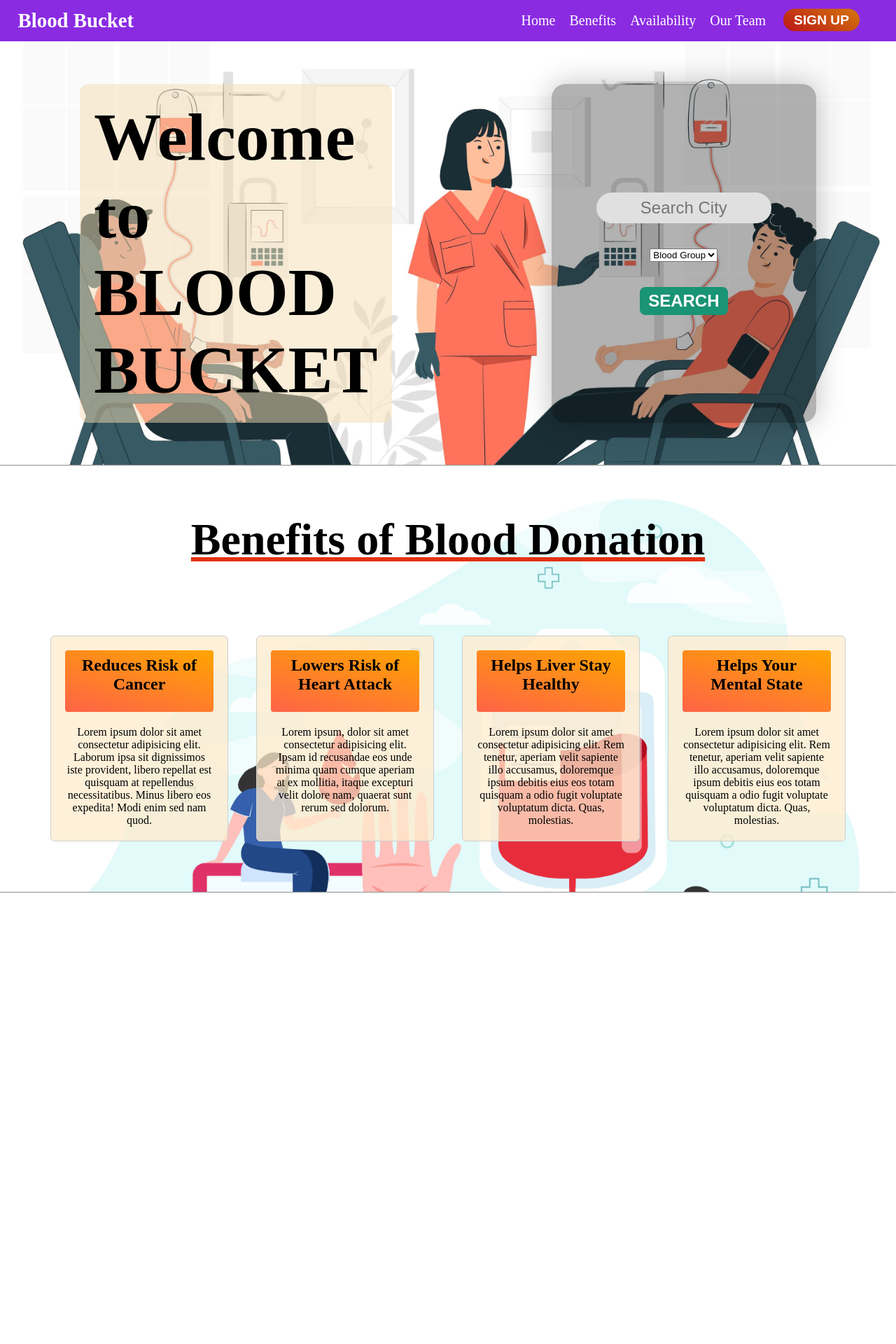
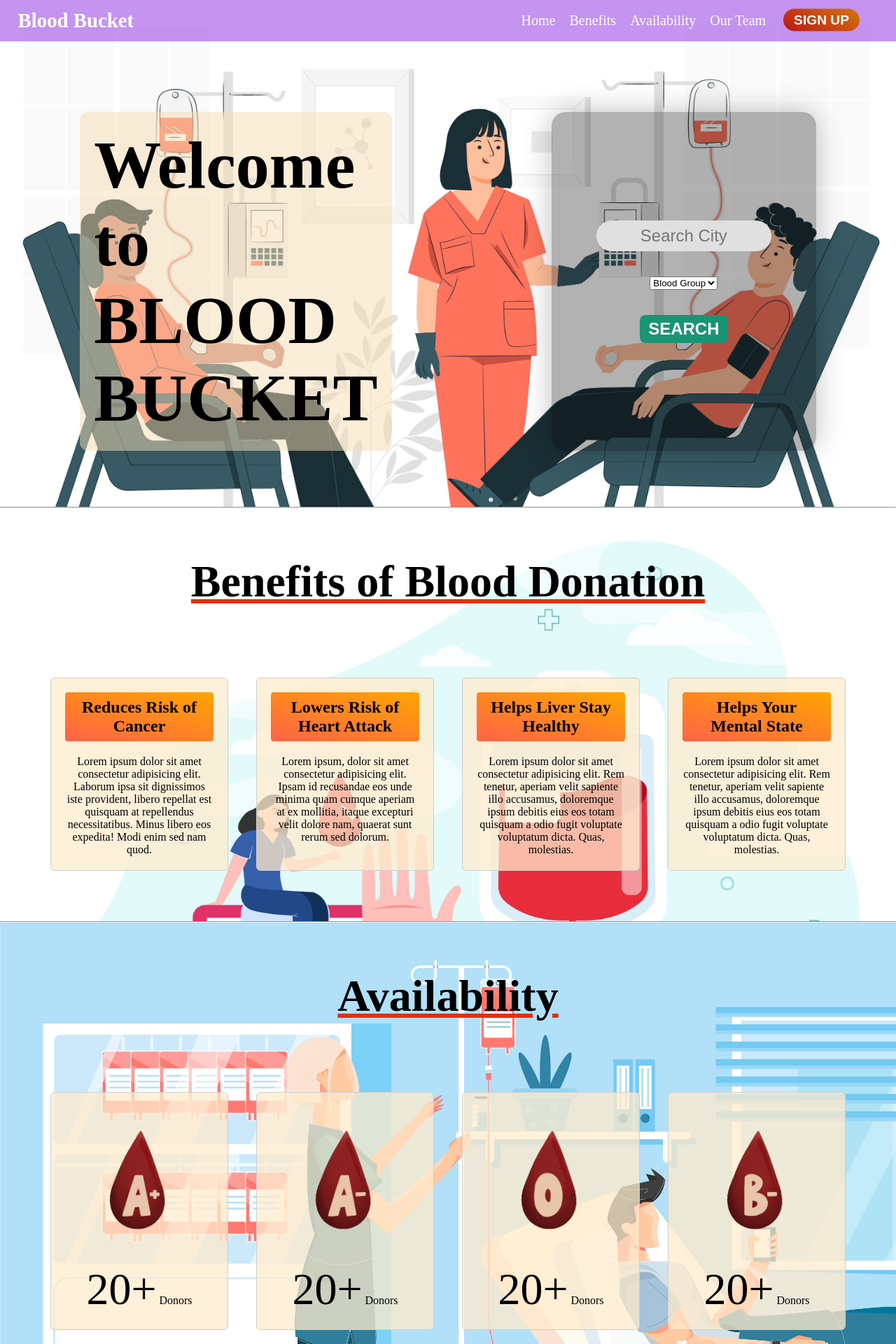
Before and after one commit to SugamKumarSingh/blood-bucket-responsive, a PHP site: page /src/index.html in a window 1280 px wide. Shown: the top 1920 px of the page at 70% size. Before the commit the page ends 1276 px from the top, so only its background shows below. Run offline with PHP 8.4, Linux system fonts and the light colour scheme.

Commit message:
updated index.html and style.css
major updates in index.html and style.css

```diff
--- a/src/index.html
+++ b/src/index.html
@@ -66,7 +66,7 @@
                 <div class="box-head">
                     <h2>
                         Reduces Risk of Cancer
-                    </h2><br>
+                    </h2>
                 </div>
                 Lorem ipsum dolor sit amet consectetur adipisicing elit. Laborum ipsa sit dignissimos iste provident,
                 libero repellat est quisquam at repellendus necessitatibus. Minus libero eos expedita! Modi enim sed nam
@@ -76,7 +76,7 @@
                 <div class="box-head">
                     <h2>
                         Lowers Risk of Heart Attack
-                    </h2><br>
+                    </h2>
                 </div>
                 Lorem ipsum, dolor sit amet consectetur adipisicing elit. Ipsam id recusandae eos unde minima quam
                 cumque aperiam at ex mollitia, itaque excepturi velit dolore nam, quaerat sunt rerum sed dolorum.
@@ -85,7 +85,7 @@
                 <div class="box-head">
                     <h2>
                         Helps Liver Stay Healthy
-                    </h2><br>
+                    </h2>
                 </div>
                 Lorem ipsum dolor sit amet consectetur adipisicing elit. Rem tenetur, aperiam velit sapiente illo
                 accusamus, doloremque ipsum debitis eius eos totam quisquam a odio fugit voluptate voluptatum dicta.
@@ -95,7 +95,7 @@
                 <div class="box-head">
                     <h2>
                         Helps Your Mental State
-                    </h2><br>
+                    </h2>
                 </div>
                 Lorem ipsum dolor sit amet consectetur adipisicing elit. Rem tenetur, aperiam velit sapiente illo
                 accusamus, doloremque ipsum debitis eius eos totam quisquam a odio fugit voluptate voluptatum dicta.
@@ -105,6 +105,66 @@
     </section>
     <hr>
 
+    <section style="background-image: url(../assets/images/1.jpg); background-size: cover;" id="availability">
+        <div class="head-container">
+            <h2>
+                Availability
+            </h2>
+        </div>
+        <div class="body-container">
+            <div class="box">
+                <div class="bg-img"><img src="../assets/blood-group/a+.gif" alt=""></div>
+                <div class="qty"> <span>20+</span> Donors</div>
+            </div>
+            <div class="box">
+                <div class="bg-img"><img src="../assets/blood-group/a-.gif" alt=""></div>
+                <div class="qty"> <span>20+</span> Donors</div>
+            </div>
+            <div class="box">
+                <div class="bg-img"><img src="../assets/blood-group/o.gif" alt=""></div>
+                <div class="qty"> <span>20+</span> Donors</div>
+            </div>
+            <div class="box">
+                <div class="bg-img"><img src="../assets/blood-group/b-.gif" alt=""></div>
+                <div class="qty"> <span>20+</span> Donors</div>
+            </div>
+            <div class="box">
+                <div class="bg-img"><img src="../assets/blood-group/o+.gif" alt=""></div>
+                <div class="qty"> <span>20+</span> Donors</div>
+            </div>
+            <div class="box">
+                <div class="bg-img"><img src="../assets/blood-group/o-.gif" alt=""></div>
+                <div class="qty"> <span>20+</span> Donors</div>
+            </div>
+            <div class="box">
+                <div class="bg-img"><img src="../assets/blood-group/ab+.gif" alt=""></div>
+                <div class="qty"> <span>20+</span> Donors</div>
+            </div>
+            <div class="box">
+                <div class="bg-img"><img src="../assets/blood-group/ab-.gif" alt=""></div>
+                <div class="qty"> <span>20+</span> Donors</div>
+            </div>
+        </div>
+    </section>
+    <hr>
+
+    <section id="team">
+        <div class="head-container">
+            <h2>
+                Our Team
+            </h2>
+        </div>
+        <div class="body-container">
+            div.box*4>(div.pic>img)+(div.inf)
+        </div>
+    </section>
+
+    <footer>
+        <div class="foot">
+            <p>&copy; 2021 SUGAM KUMAR SINGH</p>
+        </div>
+    </footer>
+
 
 </body>
 
--- a/style/style.css
+++ b/style/style.css
@@ -9,19 +9,24 @@ body {
   transition: all 0.5s ease-out;
 }
 
-/* Navbar */
+/* Header - Navbar */
 .navbar {
   position: fixed;
   width: 100%;
   padding: 0.8rem 2rem 0.8rem 1.6rem;
   font-size: 1.25rem;
   color: white;
-  background-color: blueviolet;
+  background-color: rgba(137, 43, 226, 0.5);
 }
 .logo {
   font-size: 1.8rem;
+  transition: all 0.5s ease;
   font-weight: bold;
   float: left;
+  cursor: pointer;
+}
+.logo:hover {
+  letter-spacing: 2px;
 }
 header ul {
   position: absolute;
@@ -33,8 +38,12 @@ header ul {
   float: right;
 }
 li a {
+  transition: all 0.5s ease;
   text-decoration: none;
   color: white;
+}
+li a:hover {
+  letter-spacing: 2px;
 }
 ul li {
   border-radius: 10px;
@@ -66,13 +75,12 @@ ul li {
 .home-box {
   padding: 20px 20px;
   flex: 0 1 150px;
-  /* margin: 120px; */
 }
 .left-home {
   width: fit-content;
   background-color: rgba(245, 222, 179, 0.5);
   border-radius: 12px;
-  margin: 120px auto 60px auto;
+  margin: 160px auto 80px auto;
 }
 .left-home h1 {
   font-size: 6rem;
@@ -86,7 +94,7 @@ ul li {
   box-shadow: 0 0 40px rgba(0, 0, 0, 0.25);
   padding: 10% 5%;
   border-radius: 20px;
-  margin: 120px auto 60px auto;
+  margin: 160px auto 80px auto;
 }
 #searchCity {
   font-weight: 500;
@@ -115,14 +123,14 @@ ul li {
   display: grid;
   padding: 20px;
 }
-#benefits .head-container h2 {
+.head-container h2 {
   text-align: center;
   padding: 3rem 0 3rem 0;
   font-size: 4rem;
   text-decoration-line: underline;
   text-decoration-color: #e43011;
 }
-#benefits .body-container {
+.body-container {
   display: flex;
   flex-wrap: wrap;
   justify-content: center;
@@ -147,3 +155,40 @@ ul li {
   border-radius: 4px;
   background: linear-gradient(15deg, tomato, orange);
 }
+
+/* Availability */
+#availability {
+  display: grid;
+  padding: 20px;
+}
+.body-container {
+  display: flex;
+  flex-wrap: wrap;
+  justify-content: center;
+}
+#availability .body-container .box {
+  padding: 20px 20px;
+  text-align: center;
+  border-radius: 6px;
+  transition: all 0.5s ease;
+  background-color: rgba(255, 235, 205, 0.75);
+  /* background-color: rgba(245, 222, 179, 0.5); */
+  border: 1px solid rgb(206, 206, 206);
+  flex: 1 1 150px;
+  margin: 20px;
+}
+#availability .body-container .box:hover {
+  box-shadow: 0 0 20px black;
+}
+.box .bg-img img {
+  max-width: 12rem;
+  height: auto;
+}
+.box .qty span {
+  font-size: 4rem;
+}
+
+/* Team */
+
+
+/* Footer */
```
Also changed, not shown: assets/pics/sks.png (added).
